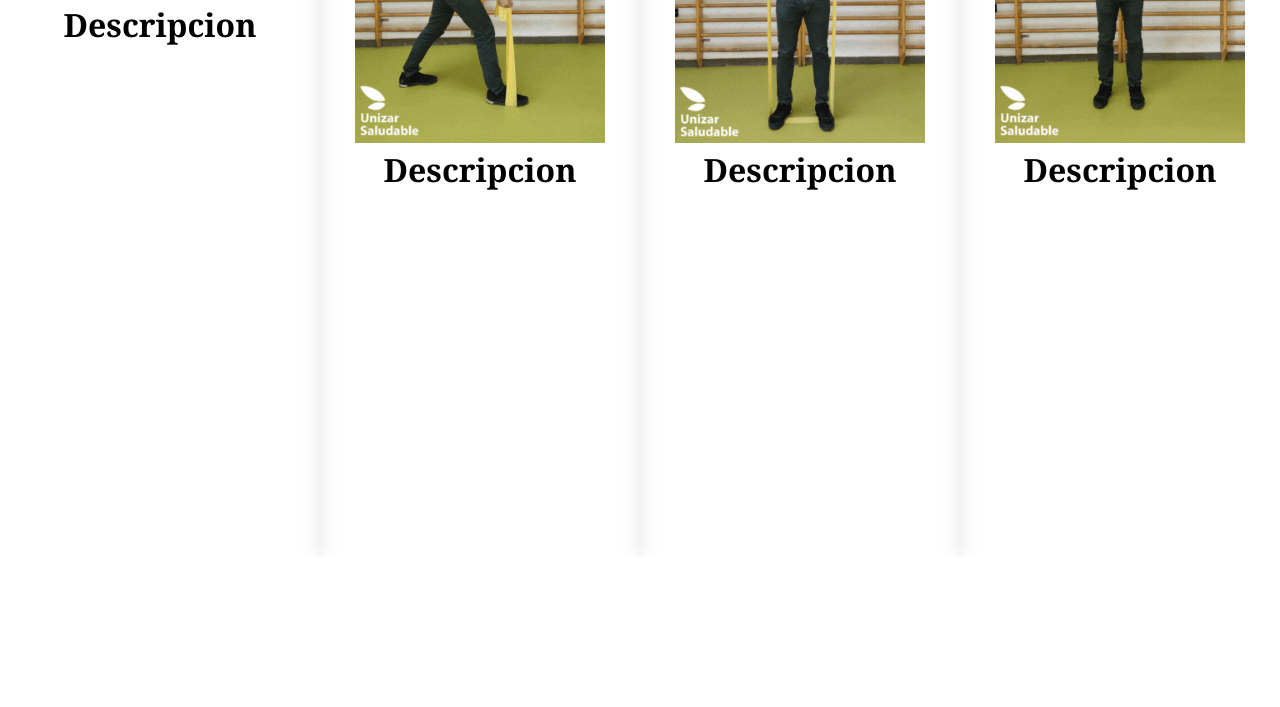
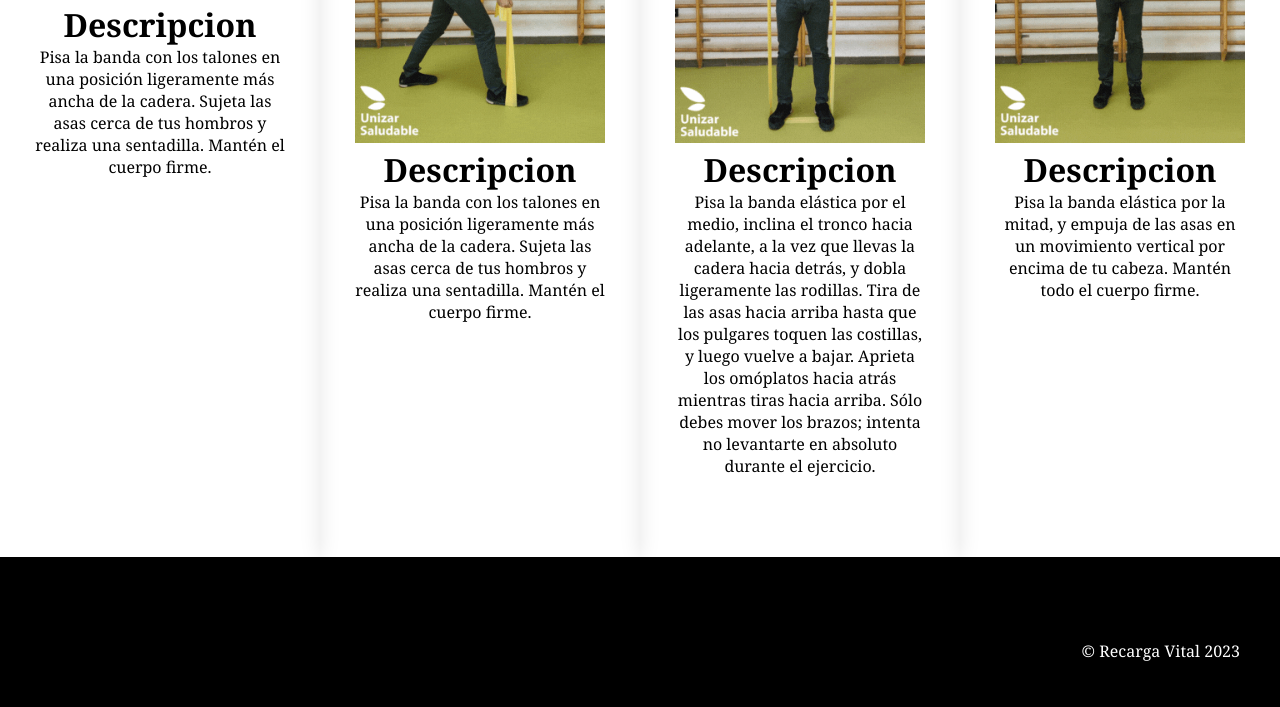
Before and after one commit to DavidGutiRestrepo/Recarga-Vital, a plain HTML site: page ejercicioMovimiento.html in a window 1280 px wide. Shown: the part 1065-1772 px from the top of the page. Before the commit the page ends 1622 px from the top, so only its background shows below. Drawn offline with Linux system fonts and the light colour scheme.

Commit message:
Cambios de color y footer

```diff
--- a/ejercicioMovimiento.css
+++ b/ejercicioMovimiento.css
@@ -157,11 +157,30 @@ padding: 35px;}
     text-transform: capitalize;
     margin-bottom: 55px;
 }
+#p1{
+    color: black;
+}
 
 .producto{
 
     grid-template-columns: repeat(4,1fr);
 }
+
+footer{
+    background-color: #000000;
+}
+footer .p{
+    margin:0;
+    padding:12px;
+    color: rgb(255, 255, 255);
+}
+footer .container{
+    height: 150px;
+    display: flex;
+    justify-content: center;
+    align-items: flex-end;
+}
+
 @media(min-width: 720px){
 
     header{
@@ -188,4 +207,8 @@ padding: 35px;}
         text-align: center;
         box-shadow: 0 0 5px;
         padding-top: 10px;
+    }
+    footer .container{
+        justify-content: flex-end;
+        color: rgb(249, 249, 249);
     }}
--- a/ejercicioMovimiento.html
+++ b/ejercicioMovimiento.html
@@ -13,7 +13,7 @@
         <div class="container">
             <p class="logo">Recarga Vital</p>
             <nav>
-                <a href="/index.css">Inicio</a>
+                <a href="/index.html">Inicio</a>
                 <a href="/index.html">Sobre Nosotros</a>
                 <a href="/index.html">Nuestros Metodos</a>
             </nav>
@@ -38,25 +38,25 @@
                         <h2>Sentadillas</h2>
                     <img src="/media/gif1.gif" alt="">
                     <h3>Descripcion</h3>
-                    <p>Pisa la banda con los talones en una posición ligeramente más ancha de la cadera. Sujeta las asas cerca de tus hombros y realiza una sentadilla. Mantén el cuerpo firme.</p>
+                    <p id="p1">Pisa la banda con los talones en una posición ligeramente más ancha de la cadera. Sujeta las asas cerca de tus hombros y realiza una sentadilla. Mantén el cuerpo firme.</p>
                 </div>
                 <div class="ejercicio2">
                     <h2>Remo</h2>
                     <img src="/media/gif2.gif" alt="">
                     <h3>Descripcion</h3>
-                    <p>Pisa la banda con los talones en una posición ligeramente más ancha de la cadera. Sujeta las asas cerca de tus hombros y realiza una sentadilla. Mantén el cuerpo firme.</p>
+                    <p id="p1">Pisa la banda con los talones en una posición ligeramente más ancha de la cadera. Sujeta las asas cerca de tus hombros y realiza una sentadilla. Mantén el cuerpo firme.</p>
                 </div>
                 <div class="ejercicio3">
                     <h2>Push press</h2>
                     <img src="/media/gif3.gif" alt="">
                     <h3>Descripcion</h3>
-                    <p>Pisa la banda elástica por el medio, inclina el tronco hacia adelante, a la vez que llevas la cadera hacia detrás, y dobla ligeramente las rodillas. Tira de las asas hacia arriba hasta que los pulgares toquen las costillas, y luego vuelve a bajar. Aprieta los omóplatos hacia atrás mientras tiras hacia arriba. Sólo debes mover los brazos; intenta no levantarte en absoluto durante el ejercicio.</p>
+                    <p id="p1">Pisa la banda elástica por el medio, inclina el tronco hacia adelante, a la vez que llevas la cadera hacia detrás, y dobla ligeramente las rodillas. Tira de las asas hacia arriba hasta que los pulgares toquen las costillas, y luego vuelve a bajar. Aprieta los omóplatos hacia atrás mientras tiras hacia arriba. Sólo debes mover los brazos; intenta no levantarte en absoluto durante el ejercicio.</p>
                 </div>
                 <div class="ejercicio4">
                     <h2> Aperturas</h2>
                     <img src="/media/gif4.gif" alt="">
                     <h3>Descripcion</h3>
-                    <p>	Pisa la banda elástica por la mitad, y empuja de las asas en un movimiento vertical por encima de tu cabeza. Mantén todo el cuerpo firme.</p>
+                    <p id="p1">	Pisa la banda elástica por la mitad, y empuja de las asas en un movimiento vertical por encima de tu cabeza. Mantén todo el cuerpo firme.</p>
                 </div>
             </section>
             </section>
@@ -64,7 +64,12 @@
         </div>
 
     </header>
+    <footer>
+        <div class="container">
+            <p>&copy; Recarga Vital 2023</p>
+        </div>
 
+    </footer>
 </body>
 
 </html>
--- a/index.css
+++ b/index.css
@@ -156,12 +156,12 @@ header a:hover{
 }
 
 footer{
-    background-color: #fffdfd;
+    background-color: #000000;
 }
 footer .p{
     margin:0;
     padding:12px;
-    color: rgb(183, 183, 200);
+    color: rgb(255, 255, 255);
 }
 footer .container{
     height: 150px;
@@ -235,5 +235,6 @@ footer .container{
 
 footer .container{
     justify-content: flex-end;
+    color:#ffffff
 }
 }
```
